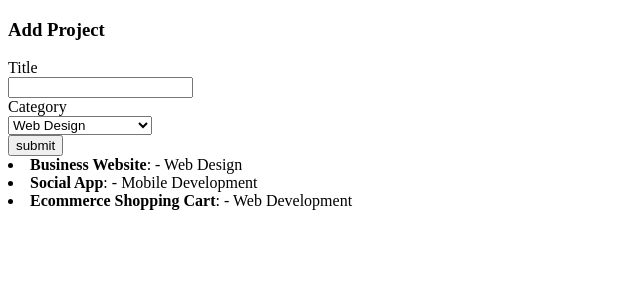
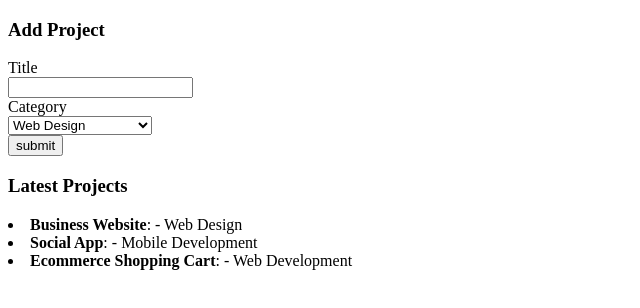
Before and after one commit to Eventyret/first-react-app, a React (Create React App) app: page / in a window 1280 px wide. Shown: the top 308 px of the page, without its empty margins (0-640 px from the left). Built offline with nearby package versions, Linux system fonts and the light colour scheme.

Commit message:
Added Heading

```diff
--- a/src/components/projects.js
+++ b/src/components/projects.js
@@ -16,6 +16,7 @@
     }
     return (
       <div className="Projects">
+        <h3>Latest Projects</h3>
           {projectItems}
       </div>
     );
```
